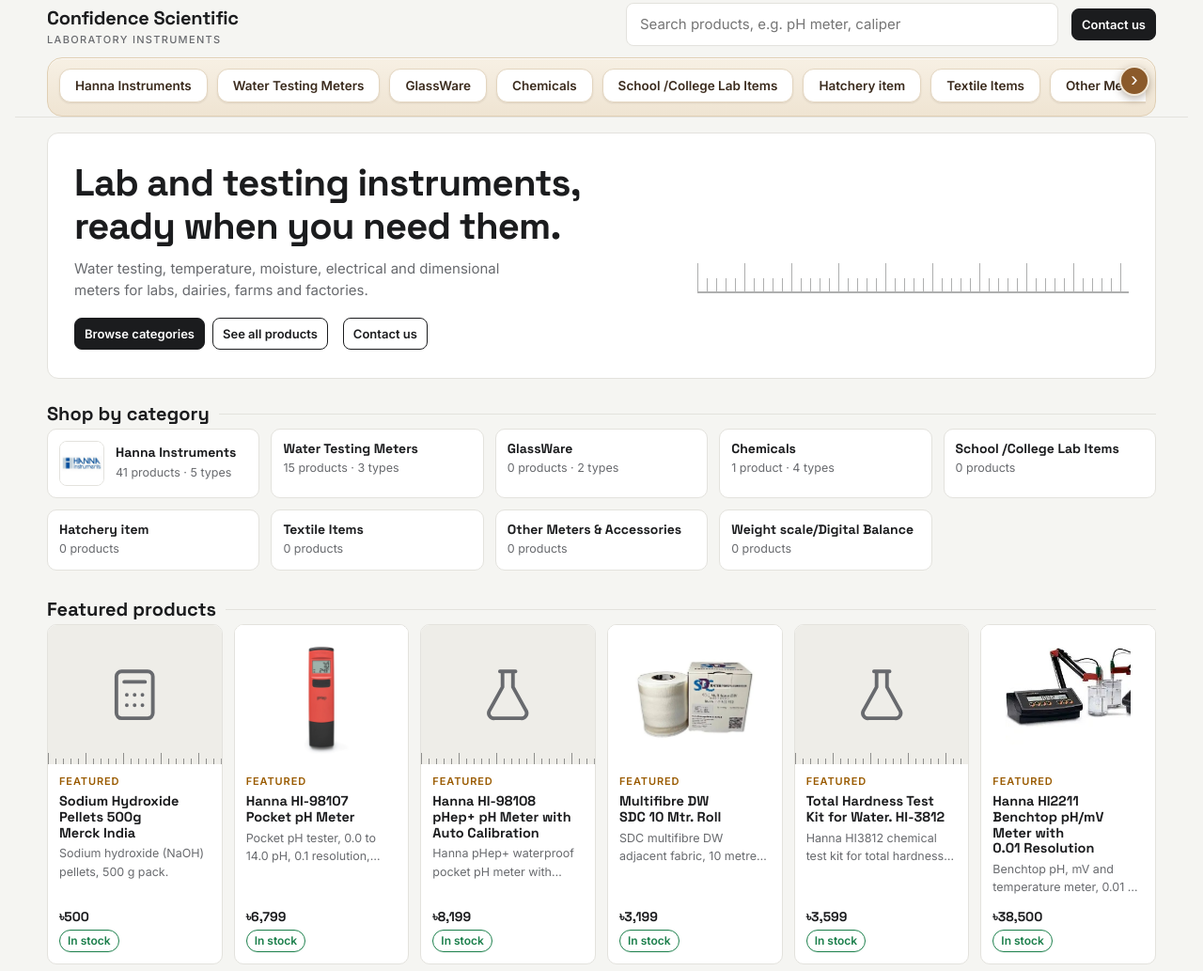
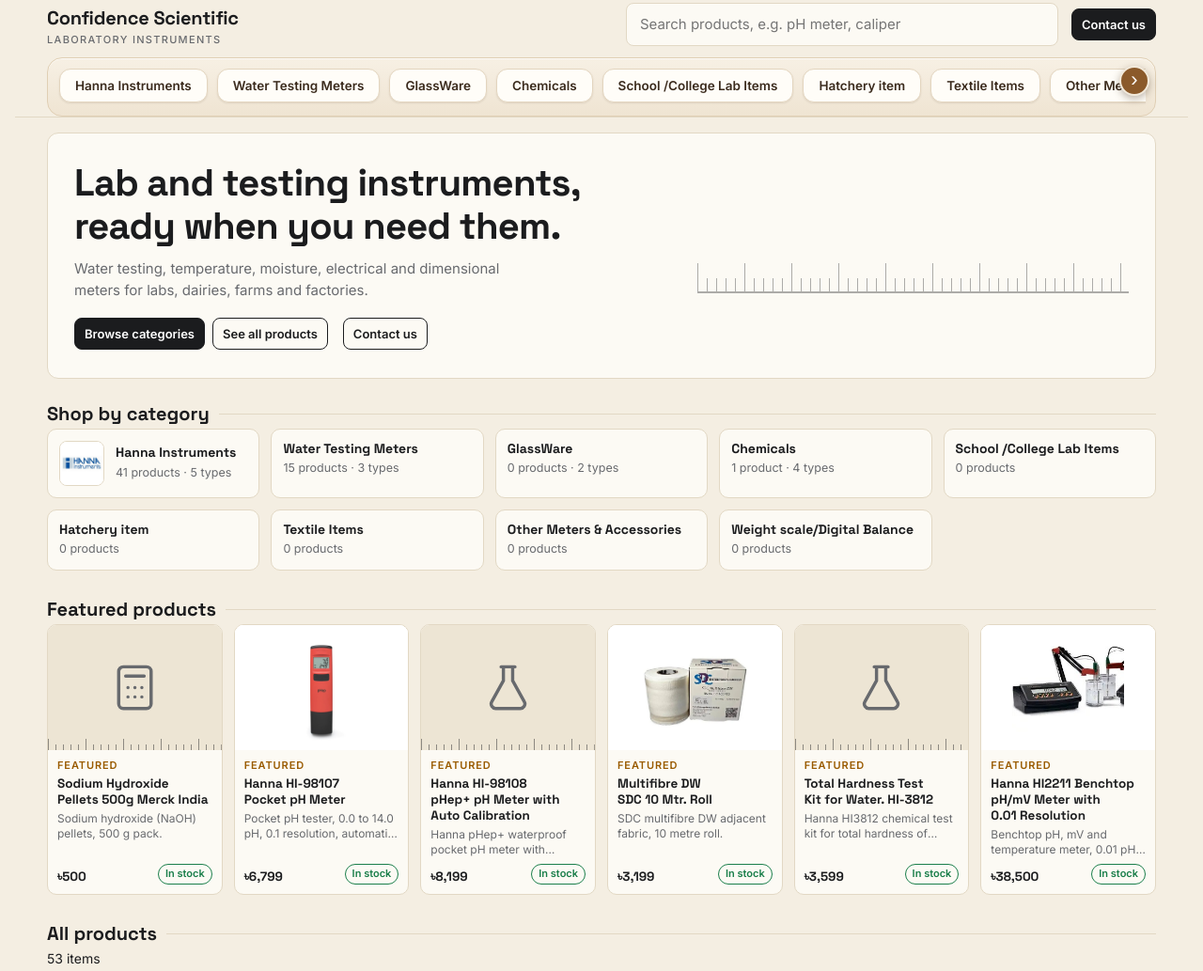
Before and after one commit to SamratAlam50032/Confidence_Scientific_website, a plain HTML site: page index.html in a window 1280 px wide. Shown: the part 39-1072 px from the top of the page at 94% size. Drawn offline with Linux system fonts and the light colour scheme.

Commit message:
Add files via upload

```diff
--- a/index.html
+++ b/index.html
@@ -4,6 +4,7 @@
 <meta charset="utf-8">
 <meta name="viewport" content="width=device-width,initial-scale=1,viewport-fit=cover">
 <title>Confidence Scientific</title>
+<script>try{history.scrollRestoration="manual"}catch(e){}</script>
 <style>:root{color-scheme:light}[hidden]{display:none!important}body{margin:0;font:14px system-ui,sans-serif}img{max-width:100%}</style>
 
 <link rel="stylesheet" href="https://fonts.googleapis.com/css2?family=Inter:wght@400;500;600&family=Space+Grotesk:wght@500;700&display=swap">
@@ -213,6 +214,20 @@ header.top{padding:10px 0 0}
 /* price above stock tag on cards */
 .card .row{flex-direction:column;align-items:flex-start;justify-content:flex-start;gap:5px}
 .card .row .tag{align-self:flex-start}
+/* cream theme + smaller cards + staggered columns */
+:root{--bg:#F4EEE2;--surface:#FCFAF4;--tint:#EDE5D4;--line:#E2D8C4;--bar:#EAE0CD}
+.cband .mi>button{background:#FFFDF8}
+.grid{grid-template-columns:repeat(auto-fill,minmax(165px,1fr));gap:12px}
+.thumb{aspect-ratio:1/0.72}.thumb svg{width:32%}
+.body{padding:8px 10px 10px;gap:3px}
+.card h3{font-size:13.5px;line-height:1.25}.card p{font-size:12px;line-height:1.35}
+.card .row{flex-direction:row;flex-wrap:wrap;align-items:flex-end;justify-content:space-between;gap:4px 6px;padding-top:4px}
+.card .row .price{font-size:13.5px}
+.card .row .tag{align-self:flex-end;margin-left:auto;font-size:11px;padding:1px 7px}
+@media(max-width:600px){
+  .grid{gap:10px;padding-bottom:28px}
+  .grid>.card:nth-child(even){margin-top:28px;margin-bottom:-28px}
+}
 .pvbar{display:flex;align-items:center;gap:12px;margin:16px 0 0}
 .pvbar .crumb{margin:0}
 .back{width:40px;height:40px;flex:none;border-radius:50%;border:0;background:#111;color:#fff;display:grid;place-items:center;padding:0;cursor:pointer;box-shadow:0 2px 6px rgba(0,0,0,.25);transition:transform .15s,background .15s}
@@ -520,6 +535,7 @@ window.addEventListener("hashchange",route);
 $("#seeall").onclick=e=>{e.preventDefault();go(-1,-1)};
 $("#pback").onclick=()=>{if(fromSite&&history.length>1)history.back();else location.hash=""};
 route();
+if(!location.hash){const top=()=>{if(pv.hidden)window.scrollTo(0,0)};top();requestAnimationFrame(top);window.addEventListener("load",()=>{if(!location.hash&&window.scrollY<400)top()},{once:true})}
 </script>
 
 </body>
```
